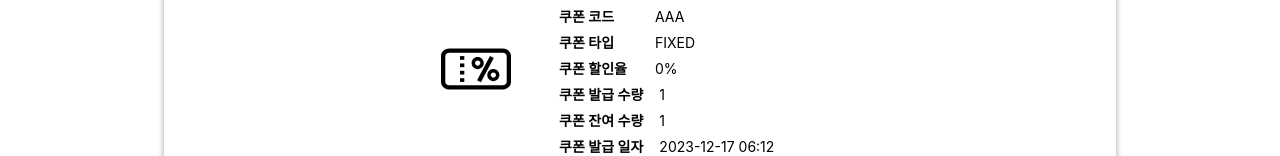
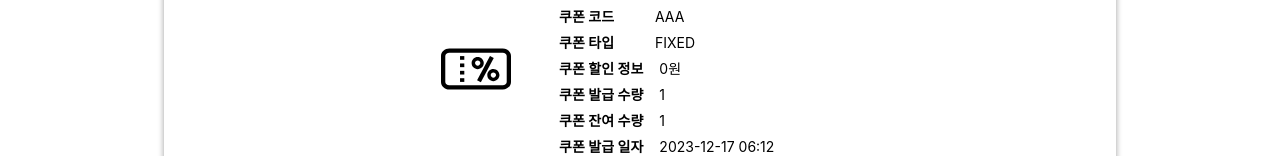
Before and after one commit to mujinjang-team/mujinjang-front, a React (Create React App) app: page /coupon/detail/1 in a window 1280 px wide. Shown: the part 318-474 px from the top of the page. Built offline with nearby package versions, Linux system fonts and the light colour scheme; no server answers; sample sign-in values are in the browser's storage.

Commit message:
feat: CouponCard에서 coupon type에 따라 단위가 다르게 출력되도록 구현한다

```diff
--- a/src/components/coupon/CouponCard.tsx
+++ b/src/components/coupon/CouponCard.tsx
@@ -35,8 +35,11 @@ const CouponCard = ({ coupon }: CouponCardProps) => {
 					<CouponCardInfoContent>{type}</CouponCardInfoContent>
 				</CouponCardInfoRow>
 				<CouponCardInfoRow>
-					<CouponCardInfoTitle>쿠폰 할인율</CouponCardInfoTitle>
-					<CouponCardInfoContent>{discount}%</CouponCardInfoContent>
+					<CouponCardInfoTitle>쿠폰 할인 정보</CouponCardInfoTitle>
+					<CouponCardInfoContent>
+						{discount}
+						{type === 'FIXED' ? '원' : '%'}
+					</CouponCardInfoContent>
 				</CouponCardInfoRow>
 				<CouponCardInfoRow>
 					<CouponCardInfoTitle>쿠폰 발급 수량</CouponCardInfoTitle>
```
